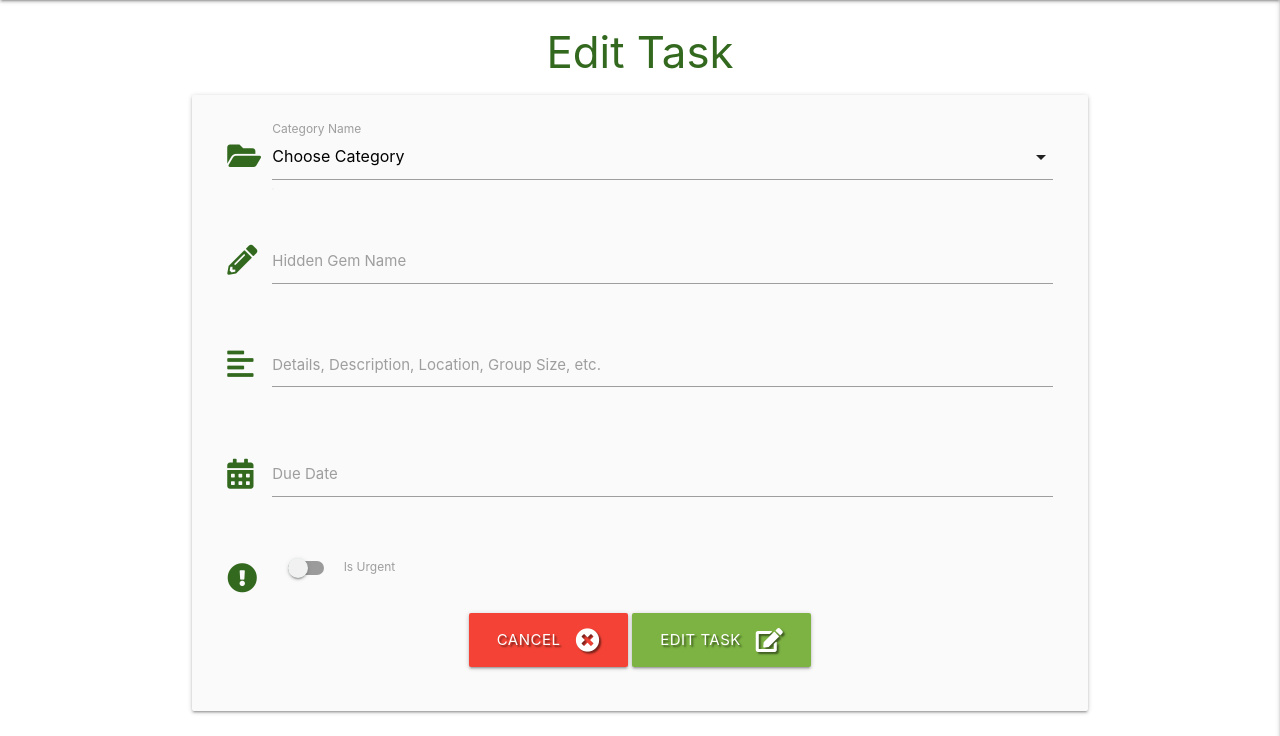
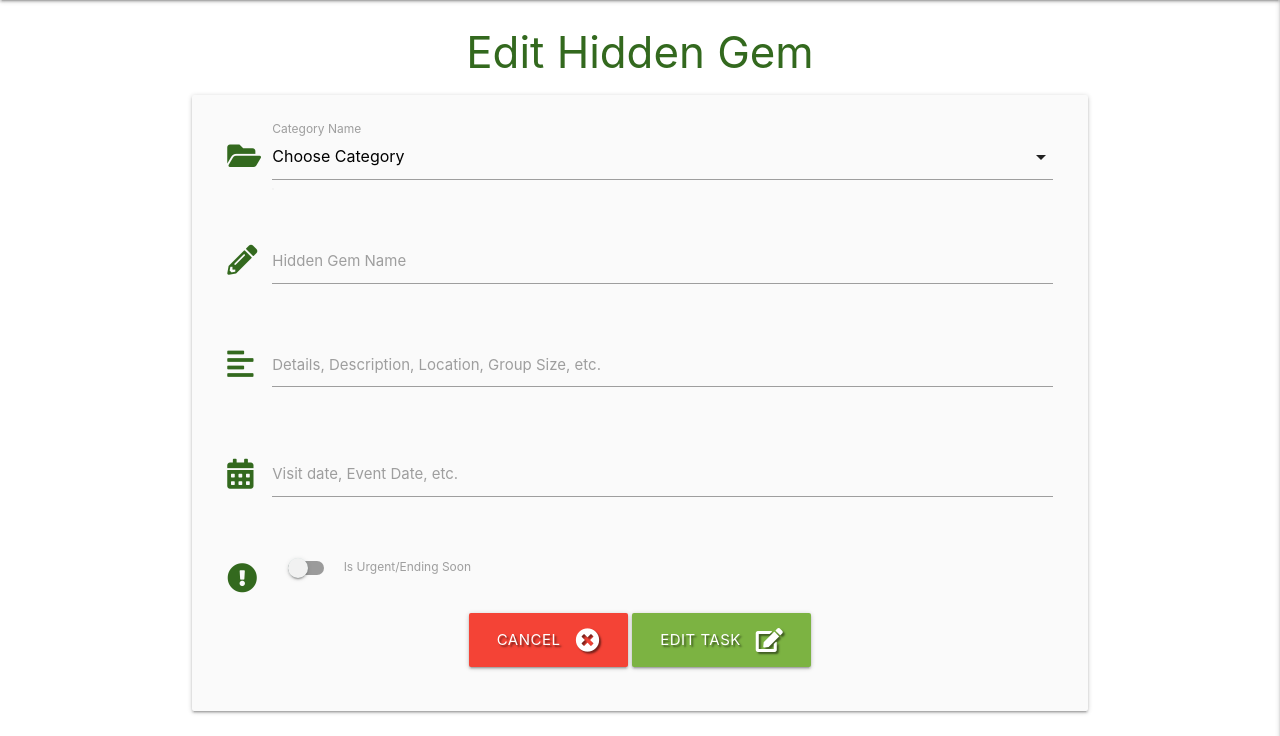
Before and after one commit to LogicAtom/flask-task-manager-project, a Flask app: template templates/edit_task.html in a window 1280 px wide. Shown: the part 64-800 px from the top of the page. Run offline with Flask 2, Linux system fonts and the light colour scheme; the template is opened without the code that fills it, so the values that code supplies are empty; some libraries are stand-ins or nearby versions.

Commit message:
edit_task.html, Label text changed to Hidden Gem theme

```diff
--- a/templates/edit_task.html
+++ b/templates/edit_task.html
@@ -1,7 +1,7 @@
 {% extends "base.html" %}
 {% block content %}
 
-<h3 class="light-green-text text-darken-4 center-align">Edit Task</h3>
+<h3 class="light-green-text text-darken-4 center-align">Edit Hidden Gem</h3>
 
 <div class="row card-panel grey lighten-5">
     <form class="col s12" method="POST" action="{{ url_for('edit_task', task_id=task._id) }}">
@@ -42,13 +42,13 @@
                 <label for="task_description">Details, Description, Location, Group Size, etc.</label>
             </div>
         </div>
-        <!-- due date picker -->
+        <!-- Visit, Event Date, etc. picker -->
         <div class="row">
             <div class="input-field col s12">
                 <i class="fas fa-calendar-alt prefix light-green-text text-darken-4"></i>
                 <input id="due_date" name="due_date" type="text" value="{{ task.due_date }}" class="datepicker validate"
                     required>
-                <label for="due_date">Due Date</label>
+                <label for="due_date">Visit date, Event Date, etc.</label>
             </div>
         </div>
         <!-- is urgent toggle -->
@@ -63,7 +63,7 @@
                         <input type="checkbox" id="is_urgent" name="is_urgent">
                         {% endif %}
                         <span class="lever"></span>
-                        Is Urgent
+                        Is Urgent/Ending Soon
                     </label>
                 </div>
             </div>
```
